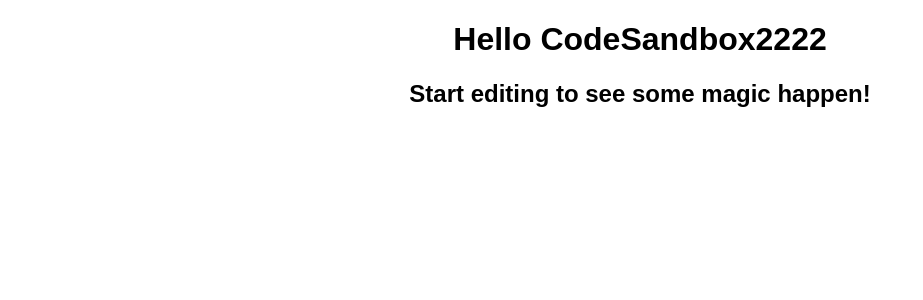
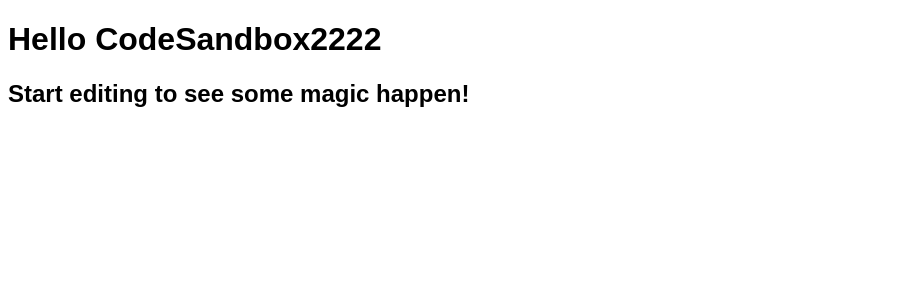
Before and after one commit to chengbo2023/codesandbox-01, a React (Create React App) app: page / in a window 1280 px wide. Shown: the top 300 px of the page, without its empty margins (0-923 px from the left). Built offline with nearby package versions, Linux system fonts and the light colour scheme.

Commit message:
Update styles.css

```diff
--- a/src/styles.css
+++ b/src/styles.css
@@ -1,4 +1,4 @@
 .App {
   font-family: sans-serif;
-  text-align: center;
+  text-align: center|42532532;
 }
```
